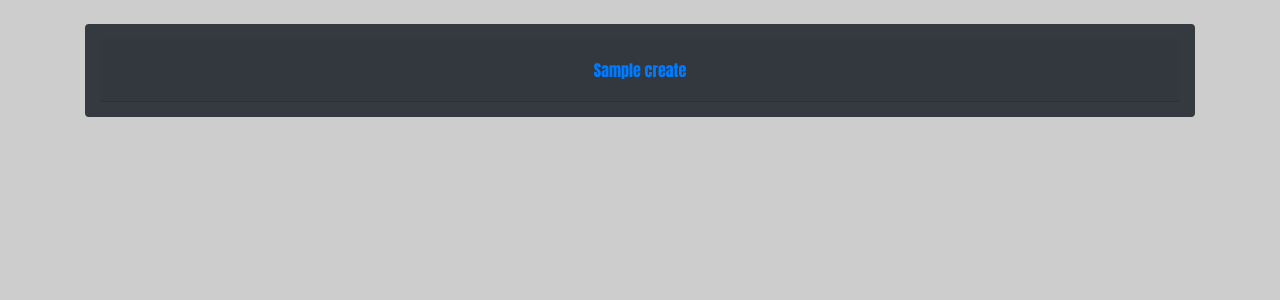
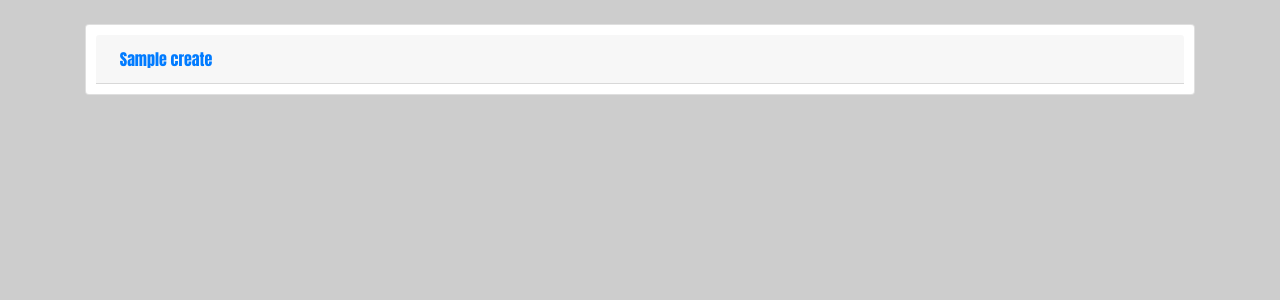
Before and after one commit to JAmcevoy/tiny-bites, a Django app: page /my_bites/ in a window 1280 px wide. Shown: the part 62-362 px from the top of the page. Run offline with Django 4.2, Linux system fonts and the light colour scheme; a user stored in the database is signed in; data comes from the database, SQL or seed files in the repository; tables that the repository leaves empty hold one stand-in row (values such as "Sample post"); some libraries are stand-ins or nearby versions.

Commit message:
Basic template for the my_bites page

```diff
--- a/feed/templates/feed/index.html
+++ b/feed/templates/feed/index.html
@@ -22,9 +22,9 @@
         aria-controls="collapse{{ forloop.counter }}">
         Description
       </button>
-      <div class="collapse" id="collapse{{ forloop.counter }}">
+
         <div class="card card-body">
-          <p>{{ post.description }}</p>
+          <p<div class="collapse" id="collapse{{ forloop.counter }}">>{{ post.description }}</p>
           <a href="{% url 'post_detail' post.slug %}" class="btn btn-primary">Read More</a>
         </div>
       </div>
--- a/feed/templates/feed/my_bites.html
+++ b/feed/templates/feed/my_bites.html
@@ -2,44 +2,19 @@
 {% load static %}
 
 {% block content %}
-
 <div class="container mt-4">
   {% if user_posts %}
     {% for record in user_posts %}
-    <div class="card bg-dark mb-3 border-dark mb-4 text-center">
-      <div class="card-header" id="heading{{ forloop.counter }}">
-        <h5 class="mb-0">
-          <button class="btn btn-link text-primary" data-toggle="collapse" data-target="#collapse{{ forloop.counter }}"
-            aria-expanded="true" aria-controls="collapse{{ forloop.counter }}">
-            {{ record.name }}
-          </button>
-        </h5>
-      </div>
-      <div id="collapse{{ forloop.counter }}" class="collapse" aria-labelledby="heading{{ forloop.counter }}"
-        data-parent="#accordion">
-        <div class="card-body">
-          <div class="row">
-            <div class="col-md-6">
-              <h1 class="card-title">{{ record.name }}</h1>
-              <p class="card-subtitle text-muted">By {{ record.author }} | {{ record.created_at }}</p>
-              <hr>
-              <p class="card-text">{{ record.description }}</p>
-              <p class="card-text">{{ record.ingredients }}</p>
-              <p class="card-text">{{ record.instructions }}</p>
-              <hr>
-              <p class="card-text">{{ record.content | safe }}</p>
-            </div>
-            <div class="col-md-6 d-flex justify-content-center align-items-center">
-              <div class="image-container">
-                {% if "placeholder" in record.featured_image.url %}
-                <img class="card-img scale" src="{% static 'images/default_2.jpg' %}" alt="placeholder image">
-                {% else %}
-                <img class="card-img scale" src="{{ record.featured_image.url }}" alt="{{ record.title }}">
-                {% endif %}
-              </div>
-            </div>
-          </div>
-        </div>
+    <div class="card mb-3">
+      <div class="card-header" style="background-image: url('{{ record.featured_image.url }}');">
+        {% if "placeholder" in record.featured_image.url %}
+        <img class="card-img" src="{% static 'images/default_2.jpg' %}" alt="placeholder image">
+        {% else %}
+        <img class="card-img" src="{{ record.featured_image.url }}" alt="{{ record.title }}">
+        {% endif %}
+        <a href="{% url 'post_detail' record.slug %}">
+          {{ record.name }}
+        </a>
       </div>
     </div>
     {% endfor %}
@@ -49,5 +24,4 @@
     </div>
   {% endif %}
 </div>
-
 {% endblock %}
--- a/templates/base.html
+++ b/templates/base.html
@@ -12,7 +12,9 @@
   <meta charset="UTF-8">
   <meta name="viewport" content="width=device-width, initial-scale=1.0">
   <title>Tiny Bites</title>
-  <link rel="stylesheet" href="https://stackpath.bootstrapcdn.com/bootstrap/4.5.2/css/bootstrap.min.css">
+  <!-- Bootstrap CSS -->
+  <link rel="stylesheet" href="https://stackpath.bootstrapcdn.com/bootstrap/4.5.2/css/bootstrap.min.css"
+    integrity="sha384-JcKb8q3iqJ61gNV9KGb8thSsNjpSL0n8PARn9HuZOnIxN0hoP+VmmDGMN5t9UJ0Z" crossorigin="anonymous">
   <link rel="stylesheet" href="{% static 'css/style.css' %}">
   <link rel="stylesheet" href="https://cdnjs.cloudflare.com/ajax/libs/font-awesome/5.15.3/css/all.min.css">
 </head>
@@ -70,7 +72,7 @@
             <div class="flex-grow-1">
               {{ message | safe }}
             </div>
-            <button  class="btn-close btn-success" data-bs-dismiss="alert" aria-label="Close">
+            <button class="btn-close btn-success" data-bs-dismiss="alert" aria-label="Close">
               <span style="font-size: 1.5rem;">Ok <i class="fa-solid fa-utensils"></i></span>
             </button>
           </div>
@@ -86,10 +88,7 @@
 </body>
 <!-- Bootstrap JS -->
 <script src="https://cdnjs.cloudflare.com/ajax/libs/jquery/3.6.0/jquery.min.js"></script>
-<script src="https://cdnjs.cloudflare.com/ajax/libs/twitter-bootstrap/5.1.3/js/bootstrap.bundle.min.js"></script>
-<script
-src="https://kit.fontawesome.com/710fe75826.js"
-crossorigin="anonymous"
-></script>
+<script src="https://cdn.jsdelivr.net/npm/bootstrap@5.1.3/dist/js/bootstrap.bundle.min.js" integrity="sha384-ka7Sk0Gln4gmtz2MlQnikT1wXgYsOg+OMhuP+IlRH9sENBO0LRn5q+8nbTov4+1p" crossorigin="anonymous"></script>
+<script src="https://kit.fontawesome.com/710fe75826.js" crossorigin="anonymous"></script>
 
 </html>
--- a/tiny_bites/settings.py
+++ b/tiny_bites/settings.py
@@ -31,7 +31,7 @@ STATIC_ROOT = os.path.join(BASE_DIR, 'staticfiles')
 SECRET_KEY = 'django-insecure-&(=-f1dy05o&$*jmz%zn5pz8gryfipkllp&rv*ktedot8uxyix'
 
 # SECURITY WARNING: don't run with debug turned on in production!
-DEBUG = False
+DEBUG = True
 
 ALLOWED_HOSTS = ['8000-jamcevoy-tiny-bites-2s726i9nhd.us1.codeanyapp.com']
 
```
